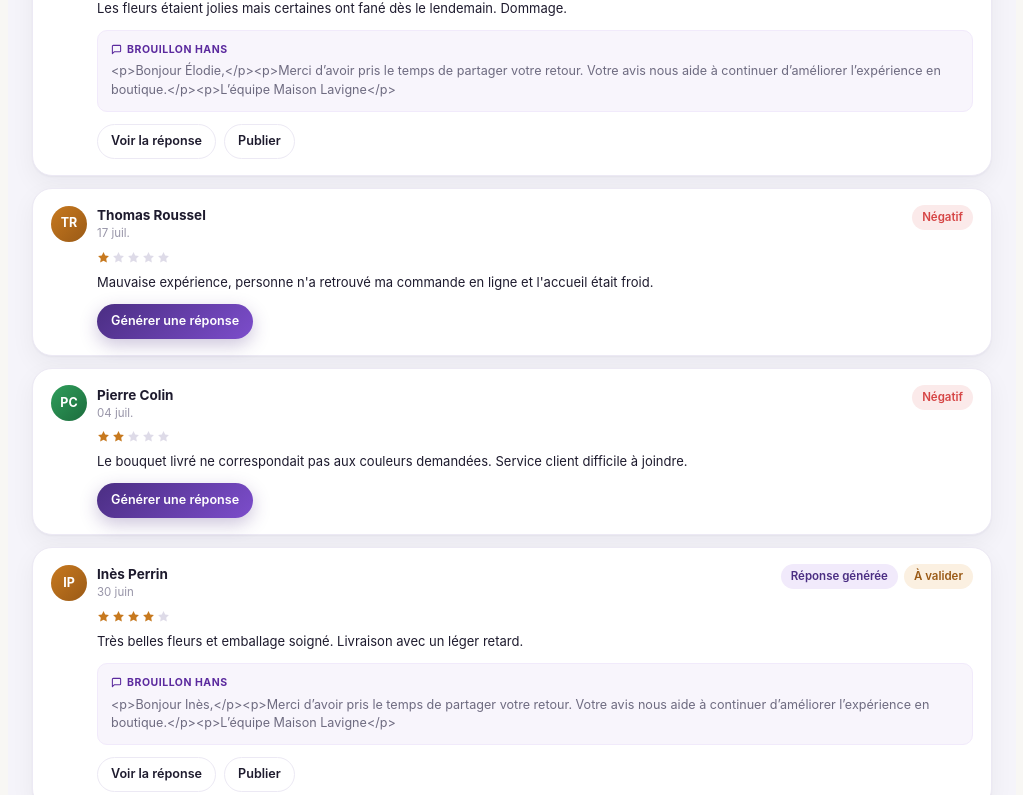
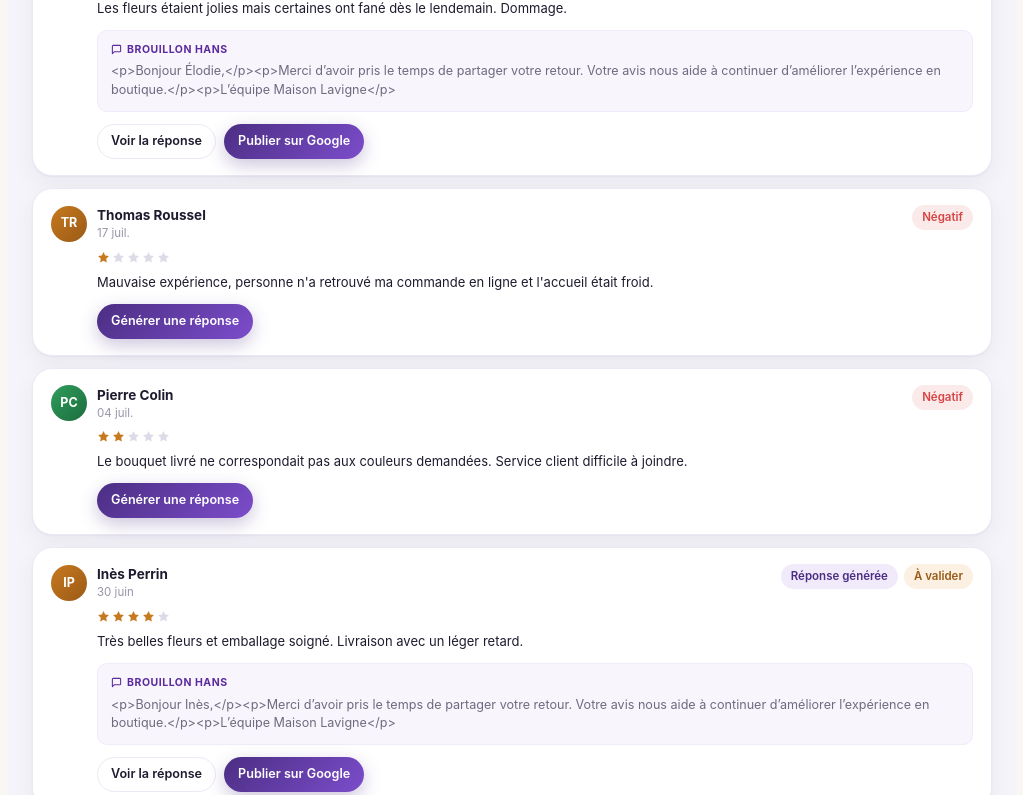
Before and after one commit to Louloudu77mgl/Atrium-One, a Next.js app: page /reviews in a window 1280 px wide. Shown: the part 1540-2335 px from the top of the page, without its empty margins (248-1271 px from the left). Built offline with nearby package versions, Linux system fonts and the light colour scheme; no server answers.

Commit message:
Add direct Google reply publish action

```diff
--- a/app/reviews/ReviewsPageClient.tsx
+++ b/app/reviews/ReviewsPageClient.tsx
@@ -631,6 +631,34 @@ export function ReviewsPageClient({
     await validateReview(selectedReview, { replyId: replyDraftId, replyText: replyDraft });
   }
 
+  async function publishReviewFromList(review: Review) {
+    if (publishingReviewId === review.id) {
+      return;
+    }
+
+    setPublishingReviewId(review.id);
+    showToast("Publication sur Google...", "saving");
+
+    try {
+      const data = await requestReplyPublish(review, {
+        replyId: review.generatedReplyId,
+        replyText: review.generatedReply,
+        mode: "manual"
+      });
+
+      updateReview(review.id, (current) => ({
+        ...current,
+        status: (data.review_status as Review["status"]) ?? current.status,
+        generatedReplyStatus: (data.reply_status as Review["generatedReplyStatus"]) ?? current.generatedReplyStatus
+      }));
+      showToast("Réponse publiée sur Google.", "success");
+    } catch (error) {
+      showToast(getUserErrorMessage(error, "Impossible de publier la réponse."), "error");
+    } finally {
+      setPublishingReviewId(null);
+    }
+  }
+
   async function toggleAutoReply(nextValue: boolean) {
     const previous = autoReplyEnabled;
     setAutoReplyEnabled(nextValue);
@@ -842,6 +870,7 @@ export function ReviewsPageClient({
                     {filteredReviews.map((review) => {
                       const busy = loadingReviewId === review.id || publishingReviewId === review.id;
                       const hasReply = Boolean(review.generatedReply || review.generatedReplyId);
+                      const replyReadyToPublish = ["approved", "selected", "validation_required"].includes(review.generatedReplyStatus ?? "");
                       const readyForReview = ["generated", "ready_to_publish", "validation_required", "blocked_by_safety"].includes(normalizeStatus(review.status)) || hasReply;
 
                       return (
@@ -892,7 +921,16 @@ export function ReviewsPageClient({
                               </button>
                             )}
 
-                            {readyForReview ? (
+                            {replyReadyToPublish ? (
+                              <button
+                                type="button"
+                                onClick={() => void publishReviewFromList(review)}
+                                disabled={busy}
+                                className="inline-flex items-center gap-2 rounded-full bg-[linear-gradient(135deg,#4B2E83,#7C4DCB)] px-[14px] py-[8px] text-[12.6px] font-semibold text-white shadow-[0_6px_18px_rgba(75,46,131,0.28)] disabled:cursor-not-allowed disabled:opacity-60"
+                              >
+                                {busy ? "Publication..." : "Publier sur Google"}
+                              </button>
+                            ) : readyForReview ? (
                               <button
                                 type="button"
                                 onClick={() => {
```
